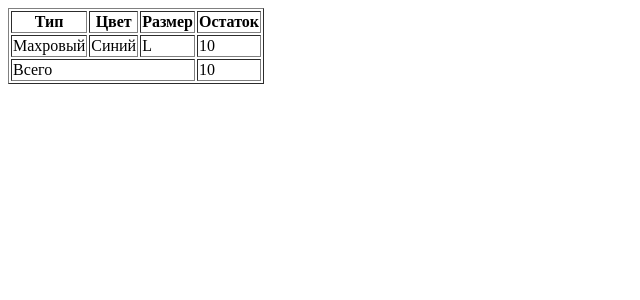
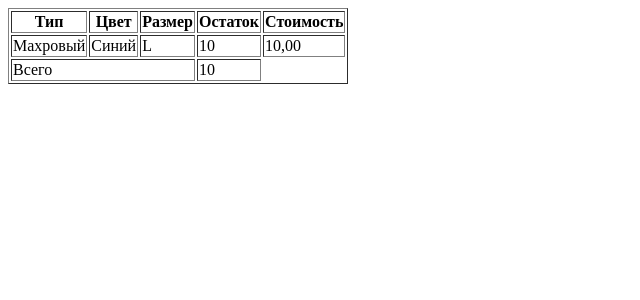
Before and after one commit to podverta/bathrobe, a Django app: template bb/templates/bb/bathrobes.html in a window 1280 px wide. Shown: the top 300 px of the page, without its empty margins (0-640 px from the left). Run offline with Django 4.2, Linux system fonts and the light colour scheme; tables that the repository leaves empty hold one stand-in row (values such as "Sample post"); the template is opened without the code that fills it: values that come from a table or form of the project are taken from there, most other values are stand-ins (such as "Sample title", 1, 10 or a date in 2020).

Commit message:
add price models(error)

```diff
--- a/bb/models.py
+++ b/bb/models.py
@@ -39,9 +39,12 @@
     ]
     toys = models.CharField(max_length=20, choices=toys_choices,
                             verbose_name='Тип игрушки')
+    price = models.DecimalField(max_digits=12, decimal_places=2,
+                                verbose_name='Стоимость')
 
     comments = models.TextField(max_length=500, blank=True,
                                 verbose_name='Комментарий')
+
 
     class Meta:
         verbose_name = 'Игрушка'
@@ -88,6 +91,8 @@
                              verbose_name='Цвет')
     size = models.CharField(max_length=20, choices=size_choices,
                             verbose_name='Размер')
+    price = models.DecimalField(max_digits=12, decimal_places=2,
+                                verbose_name='Стоимость', default='3300')
     comments = models.TextField(max_length=500, blank=True,
                                 verbose_name='Комментарий')
 
@@ -129,6 +134,8 @@
                              verbose_name='Цвет')
     size = models.CharField(max_length=20, choices=towel_size_choices,
                             verbose_name='Размер')
+    price = models.DecimalField(max_digits=12, decimal_places=2,
+                                verbose_name='Стоимость')
     comments = models.TextField(max_length=500, blank=True,
                                 verbose_name='Комментарий')
 
--- a/bb/templates/bb/bathrobes.html
+++ b/bb/templates/bb/bathrobes.html
@@ -9,9 +9,9 @@
 {% block content %}
 
 <table border="1">
-    <tr><th>Тип</th><th>Цвет</th><th>Размер</th><th>Остаток</th></tr>
+    <tr><th>Тип</th><th>Цвет</th><th>Размер</th><th>Остаток</th><th>Стоимость</th></tr>
     {% for bathrobe in bathrobes %}
-            <tr><td>{{ bathrobe.type }}</td><td>{{ bathrobe.color }}</td><td>{{ bathrobe.size }}</td><td>{{ bathrobe.quantity }}</td></tr>
+            <tr><td>{{ bathrobe.type }}</td><td>{{ bathrobe.color }}</td><td>{{ bathrobe.size }}</td><td>{{ bathrobe.quantity }}</td><td>{{ bathrobe.price }}</td></tr>
     {% endfor %}
     <tr><td colspan="3">Всего</td><td>{{ total }}</td></tr>
 </table>
--- a/bb/views.py
+++ b/bb/views.py
@@ -21,7 +21,9 @@ def bathrobes(request):
     """display all bathrobes"""
     bathrobes = Bathrobes.objects.all()
     total = Bathrobes.objects.aggregate(Sum('quantity'))
-    context = {'bathrobes': bathrobes, 'total': total.get('quantity__sum')}
+    price = Bathrobes.objects.aggregate(Sum('price') * Sum('quantity'))
+    context = {'bathrobes': bathrobes, 'total': total.get('quantity__sum'),
+               'price': price.get(),}
     return render(request, 'bb/bathrobes.html', context)
 
 
```
